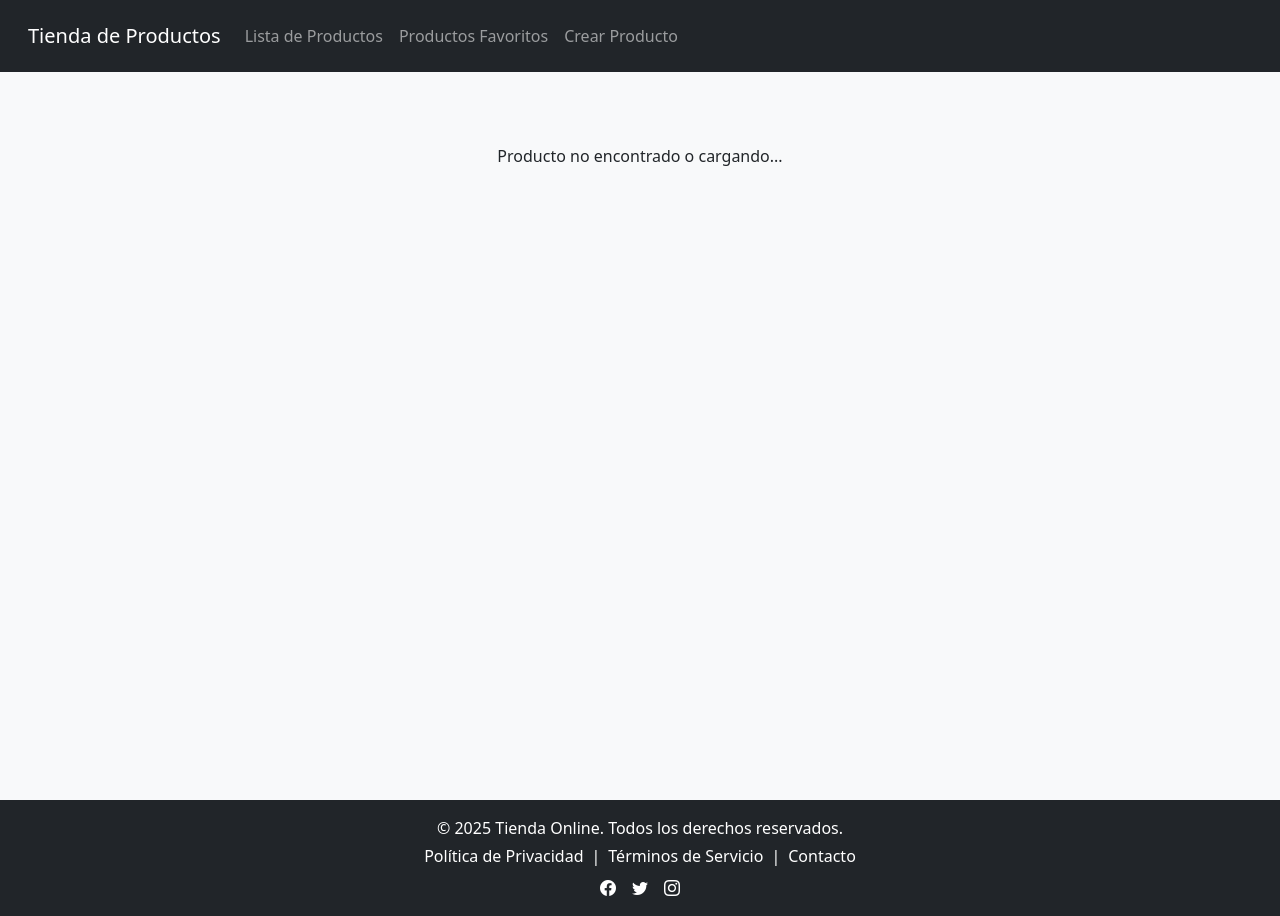
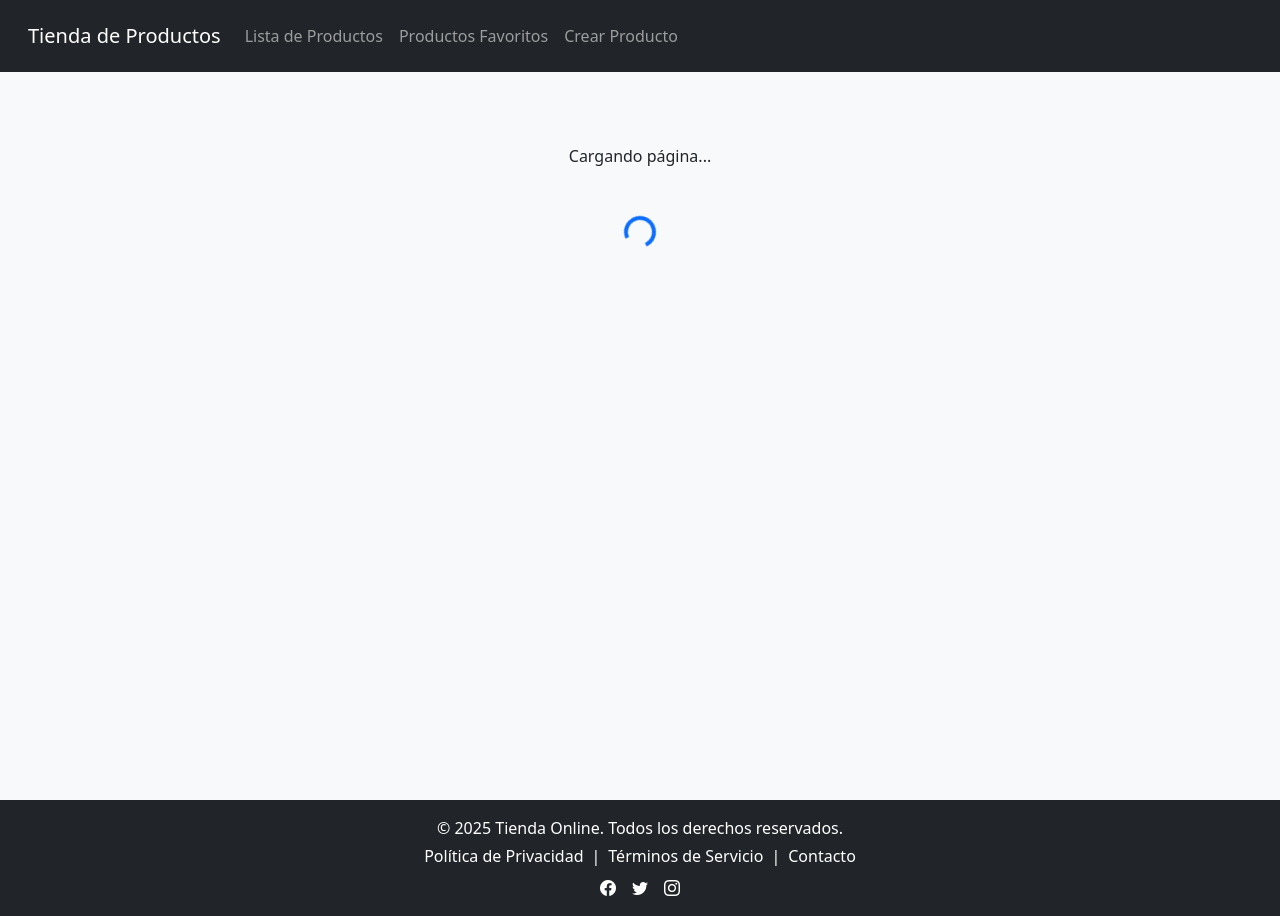
Before and after one commit to LeandroBejarano/pv_tp_integrador_grupo5, a React (Vite) app in the folder tp-integrador/: page /lista/1/editar in a window 1280 px wide. Built offline with nearby package versions, Linux system fonts and the light colour scheme.

Commit message:
Incorporación del componente carga a Detalles, Editar y ListaProductos [Leandro Bejarano]

```diff
--- a/tp-integrador/src/views/Detalles.jsx
+++ b/tp-integrador/src/views/Detalles.jsx
@@ -2,6 +2,7 @@ import { useParams, Link, useNavigate } from "react-router-dom" // Se agrega Lin
 import { useSelector, useDispatch } from "react-redux" //
 import { toggleFavorito, eliminarProducto } from "../services/ProductsSlice" //
 import { useState } from "react";
+import Carga from "../components/Carga";
 
 function Detalles() {
     const { id } = useParams(); //
@@ -16,7 +17,7 @@ function Detalles() {
         navigate("/lista", { state: { eliminado: true } });
     };
 
-    if (!producto) return <p className="text-center my-5">Cargando detalles del producto...</p> //
+    if (!producto) return <Carga/> //
 
     return (
         // card p-4 shadow-sm: Tarjeta con padding y sombra.
--- a/tp-integrador/src/views/Editar.jsx
+++ b/tp-integrador/src/views/Editar.jsx
@@ -3,6 +3,7 @@ import { useSelector, useDispatch } from "react-redux";
 import { useState, useEffect } from "react";
 import { editarProducto } from "../services/ProductsSlice";
 import ImagesDefault from '../services/ImagesDefault';
+import Carga from "../components/Carga";
 
 function Editar() {
     const { id } = useParams();
@@ -52,7 +53,7 @@ function Editar() {
     }
 
     // Mensaje de carga o si el producto no se encuentra.
-    if (!producto) return <p className="text-center my-5">Producto no encontrado o cargando...</p>;
+    if (!producto) return <Carga/>
 
     return (
         // card: Contenedor principal con estilo de tarjeta de Bootstrap.
--- a/tp-integrador/src/views/ListaProductos.jsx
+++ b/tp-integrador/src/views/ListaProductos.jsx
@@ -3,6 +3,7 @@ import { useDispatch, useSelector } from "react-redux"; //
 import { fetchProducts, toggleFavorito, eliminarProducto } from "../services/ProductsSlice"; //
 import { Link, useLocation } from "react-router-dom"; //
 import { toast, ToastContainer } from "react-toastify"
+import Carga from "../components/Carga";
 
 function ListaProductos() {
     const dispatch = useDispatch(); //
@@ -36,7 +37,7 @@ function ListaProductos() {
         setModalAbiertoPara(null);
     };
 
-    if (status === 'loading') return <p className="text-center my-5">Cargando lista...</p>; //
+    if (status === 'loading') return <Carga/>
 
     return (
         <div>
```
